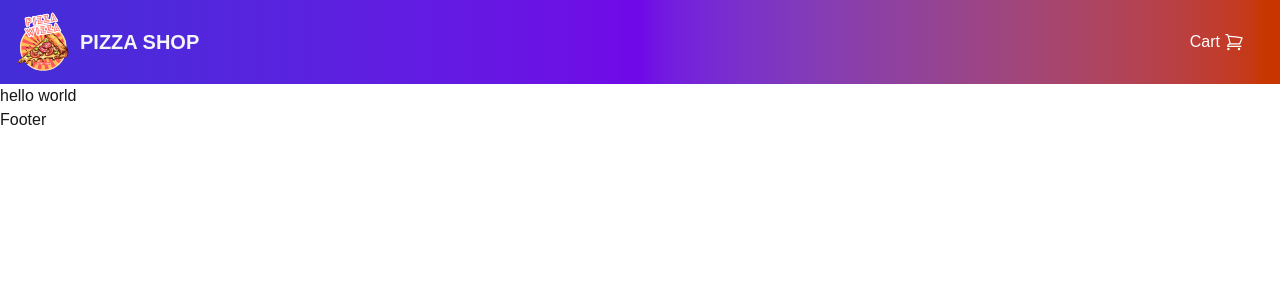
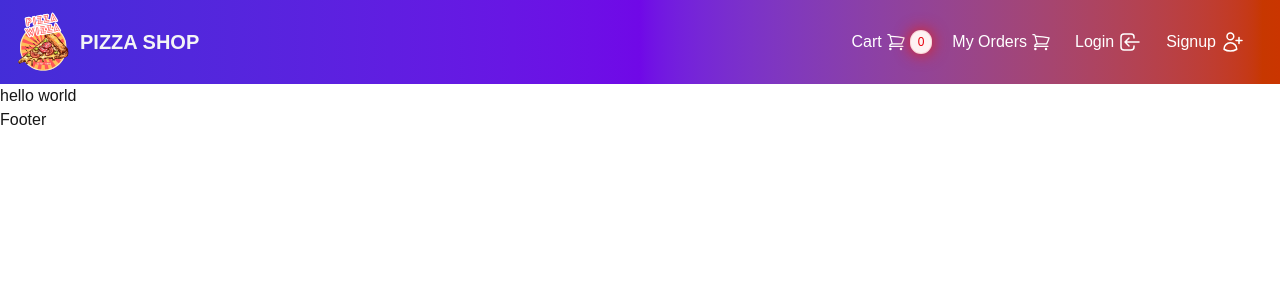
Before and after one commit to Aanand-Patil/pizza-shop, a Next.js app: page / in a window 1280 px wide. Shown: the top 300 px of the page. Built offline with nearby package versions, Linux system fonts and the light colour scheme.

Commit message:
navbar updated

```diff
--- a/src/components/layouts/Navbar.jsx
+++ b/src/components/layouts/Navbar.jsx
@@ -33,7 +33,69 @@
                 d='M2.25 3h1.386c.51 0 .955.343 1.087.835l.383 1.437M7.5 14.25a3 3 0 00-3 3h15.75m-12.75-3h11.218c1.121-2.3 2.1-4.684 2.924-7.138a60.114 60.114 0 00-16.536-1.84M7.5 14.25L5.106 5.272M6 20.25a.75.75 0 11-1.5 0 .75.75 0 011.5 0zm12.75 0a.75.75 0 11-1.5 0 .75.75 0 011.5 0z'
               />
             </svg>
-            {/* <span className='inline-flex items-center bg-red-50 py-1 px-2 rounded-full text-xs font-medium text-red-600 ring-1 shadow-[0_0_15px_1px_rgba(220,38,38)]  ring-inset ring-red-600/10'></span> */}
+            <span className='inline-flex items-center bg-red-50 py-1 px-2 rounded-full text-xs font-medium text-red-600 ring-1 shadow-[0_0_15px_1px_rgba(220,38,38)]  ring-inset ring-red-600/10'>
+              0
+            </span>
+          </Link>
+          <Link
+            href={'/orders'}
+            className='text-white mr-5 cursor-pointer hover:text-gray-200 flex items-center'
+          >
+            My Orders
+            <svg
+              xmlns='http://www.w3.org/2000/svg'
+              fill='none'
+              viewBox='0 0 24 24'
+              strokeWidth={1.5}
+              stroke='currentColor'
+              className='w-5 h-5 mx-1'
+            >
+              <path
+                strokeLinecap='round'
+                strokeLinejoin='round'
+                d='M2.25 3h1.386c.51 0 .955.343 1.087.835l.383 1.437M7.5 14.25a3 3 0 00-3 3h15.75m-12.75-3h11.218c1.121-2.3 2.1-4.684 2.924-7.138a60.114 60.114 0 00-16.536-1.84M7.5 14.25L5.106 5.272M6 20.25a.75.75 0 11-1.5 0 .75.75 0 011.5 0zm12.75 0a.75.75 0 11-1.5 0 .75.75 0 011.5 0z'
+              />
+            </svg>
+          </Link>
+          <Link
+            href={'/login'}
+            className='text-white mr-5 cursor-pointer hover:text-gray-200 flex items-center'
+          >
+            Login
+            <svg
+              xmlns='http://www.w3.org/2000/svg'
+              className='h-6 w-6 mx-1'
+              fill='none'
+              viewBox='0 0 24 24'
+              stroke='currentColor'
+              stroke-width='1.5'
+            >
+              <path
+                stroke-linecap='round'
+                stroke-linejoin='round'
+                d='M11 16l-4-4m0 0l4-4m-4 4h14m-5 4v1a3 3 0 01-3 3H6a3 3 0 01-3-3V7a3 3 0 013-3h7a3 3 0 013 3v1'
+              />
+            </svg>
+          </Link>
+          <Link
+            href={'/signup'}
+            className='text-white mr-5 cursor-pointer hover:text-gray-200 flex items-center'
+          >
+            Signup
+            <svg
+              xmlns='http://www.w3.org/2000/svg'
+              fill='none'
+              viewBox='0 0 24 24'
+              strokeWidth={1.5}
+              stroke='currentColor'
+              className='w-6 h-6 mx-1'
+            >
+              <path
+                strokeLinecap='round'
+                strokeLinejoin='round'
+                d='M19 7.5v3m0 0v3m0-3h3m-3 0h-3m-2.25-4.125a3.375 3.375 0 11-6.75 0 3.375 3.375 0 016.75 0zM4 19.235v-.11a6.375 6.375 0 0112.75 0v.109A12.318 12.318 0 0110.374 21c-2.331 0-4.512-.645-6.374-1.766z'
+              />
+            </svg>
           </Link>
         </nav>
       </div>
```
